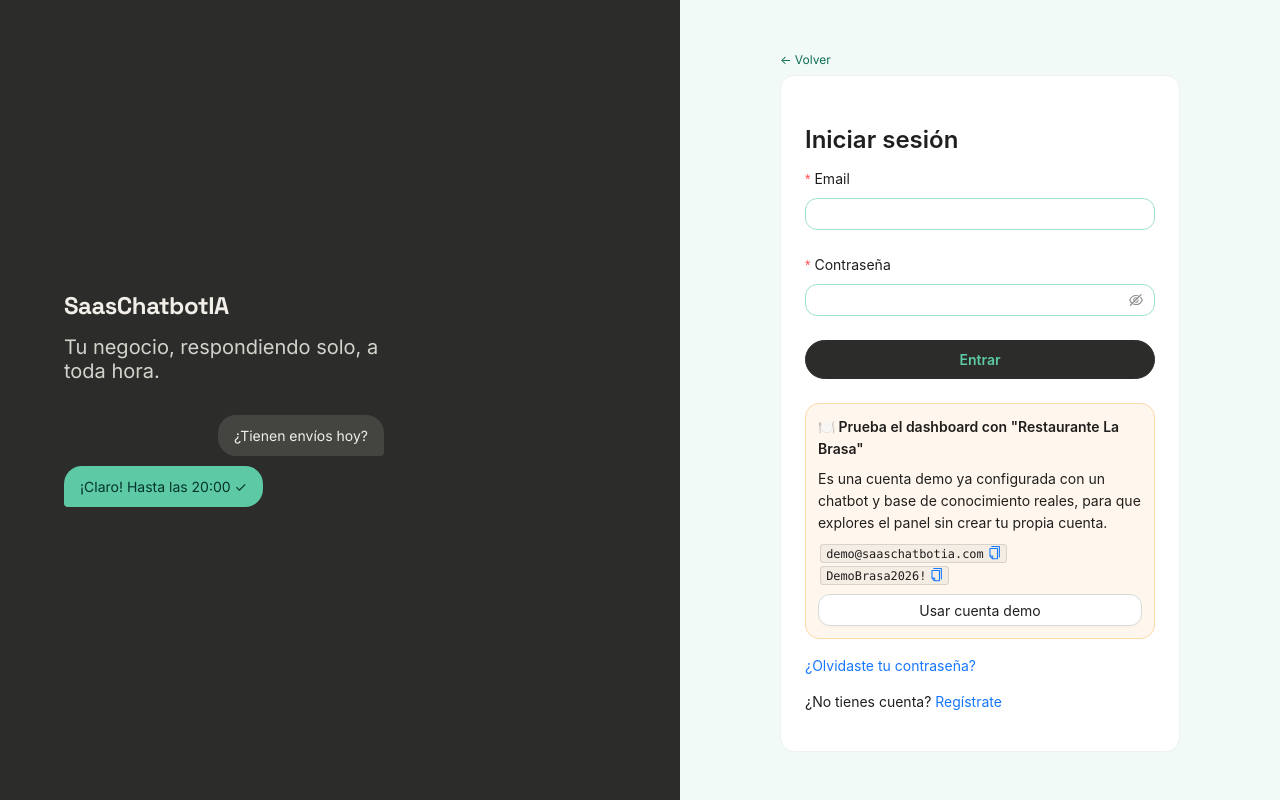
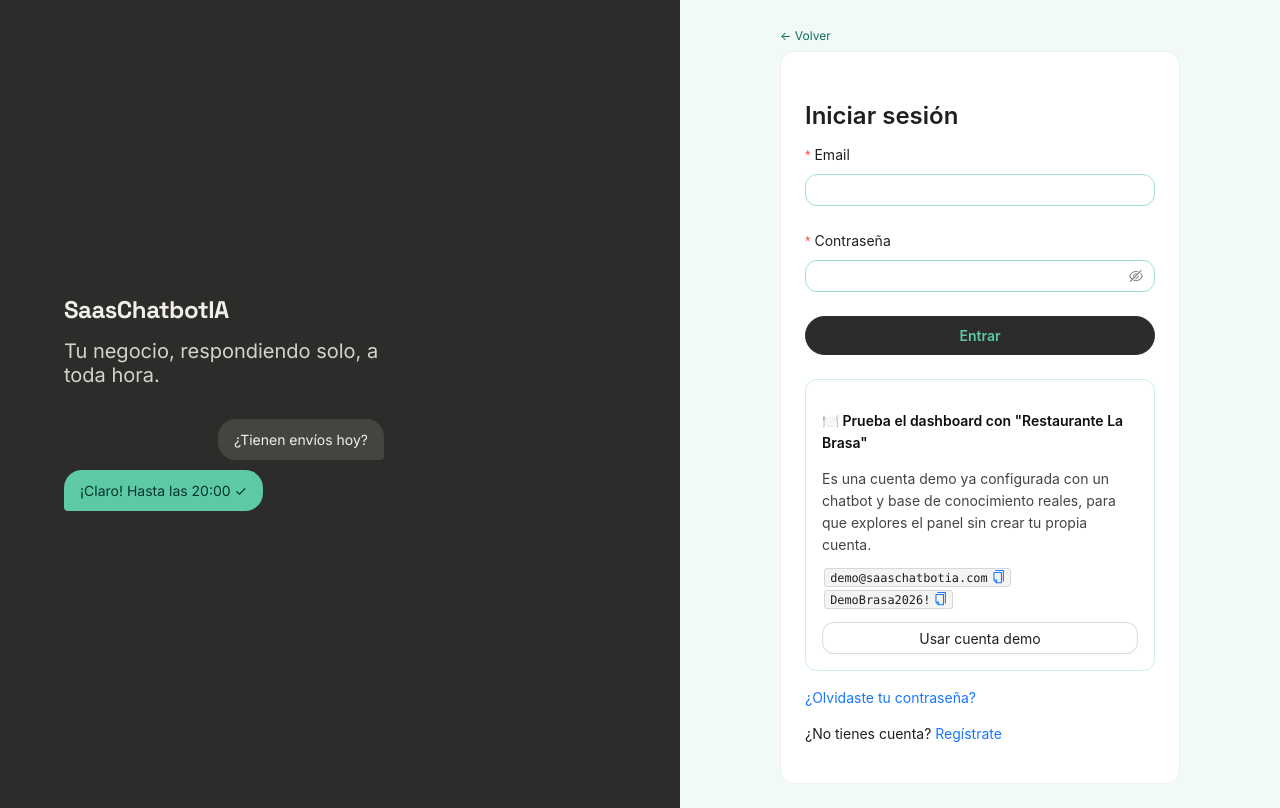
Before and after one commit to nicolassarmiento28/SaasChatbot, a React (Vite) app: page /login in a window 1280 px wide. Built offline with nearby package versions, Linux system fonts and the light colour scheme; no server answers.

Commit message:
style: usar paleta del sistema de diseño en la caja de credenciales demo

```diff
--- a/src/features/auth/LoginForm.tsx
+++ b/src/features/auth/LoginForm.tsx
@@ -1,5 +1,5 @@
 import { useState } from 'react';
-import { Form, Input, Button, Alert, Typography, Card, ConfigProvider, theme } from 'antd';
+import { Form, Input, Button, Alert, Typography } from 'antd';
 import { Link, useNavigate } from 'react-router-dom';
 import { supabase } from '../../shared/supabaseClient';
 
@@ -53,26 +53,24 @@ export function LoginForm() {
         </Form.Item>
       </Form>
 
-      <ConfigProvider theme={{ algorithm: theme.defaultAlgorithm }}>
-        <Card size="small" style={{ marginBottom: 16, background: '#fff7ed', borderColor: '#fed7aa' }}>
-          <Typography.Text strong>
+      <div className="auth-demo-card">
+        <p style={{ color: 'var(--lp-ink)', fontWeight: 600, marginBottom: 6 }}>
           🍽️ Prueba el dashboard con "Restaurante La Brasa"
-          </Typography.Text>
-          <Typography.Paragraph style={{ margin: '8px 0' }}>
+        </p>
+        <p style={{ color: 'var(--lp-info-desc)', marginBottom: 10 }}>
           Es una cuenta demo ya configurada con un chatbot y base de conocimiento reales,
           para que explores el panel sin crear tu propia cuenta.
-          </Typography.Paragraph>
+        </p>
         <Typography.Text code copyable style={{ display: 'block' }}>
           {DEMO_CREDENTIALS.email}
         </Typography.Text>
-          <Typography.Text code copyable style={{ display: 'block', marginBottom: 8 }}>
+        <Typography.Text code copyable style={{ display: 'block', marginBottom: 12 }}>
           {DEMO_CREDENTIALS.password}
         </Typography.Text>
         <Button onClick={fillDemoCredentials} block>
           Usar cuenta demo
         </Button>
-        </Card>
-      </ConfigProvider>
+      </div>
 
       <Typography.Paragraph>
         <Link to="/recuperar-password">¿Olvidaste tu contraseña?</Link>
--- a/src/features/auth/auth.css
+++ b/src/features/auth/auth.css
@@ -127,3 +127,14 @@
 .auth-card .ant-input-affix-wrapper {
   border-color: var(--lp-border);
 }
+
+.auth-demo-card {
+  background: var(--lp-info-bg);
+  border: 1px solid var(--lp-info-border);
+  border-radius: 12px;
+  padding: 16px;
+  margin-bottom: 16px;
+  backdrop-filter: blur(12px);
+  -webkit-backdrop-filter: blur(12px);
+  transition: background 300ms ease, border-color 300ms ease;
+}
```
Lines whose indentation alone changed are shown as unchanged.
